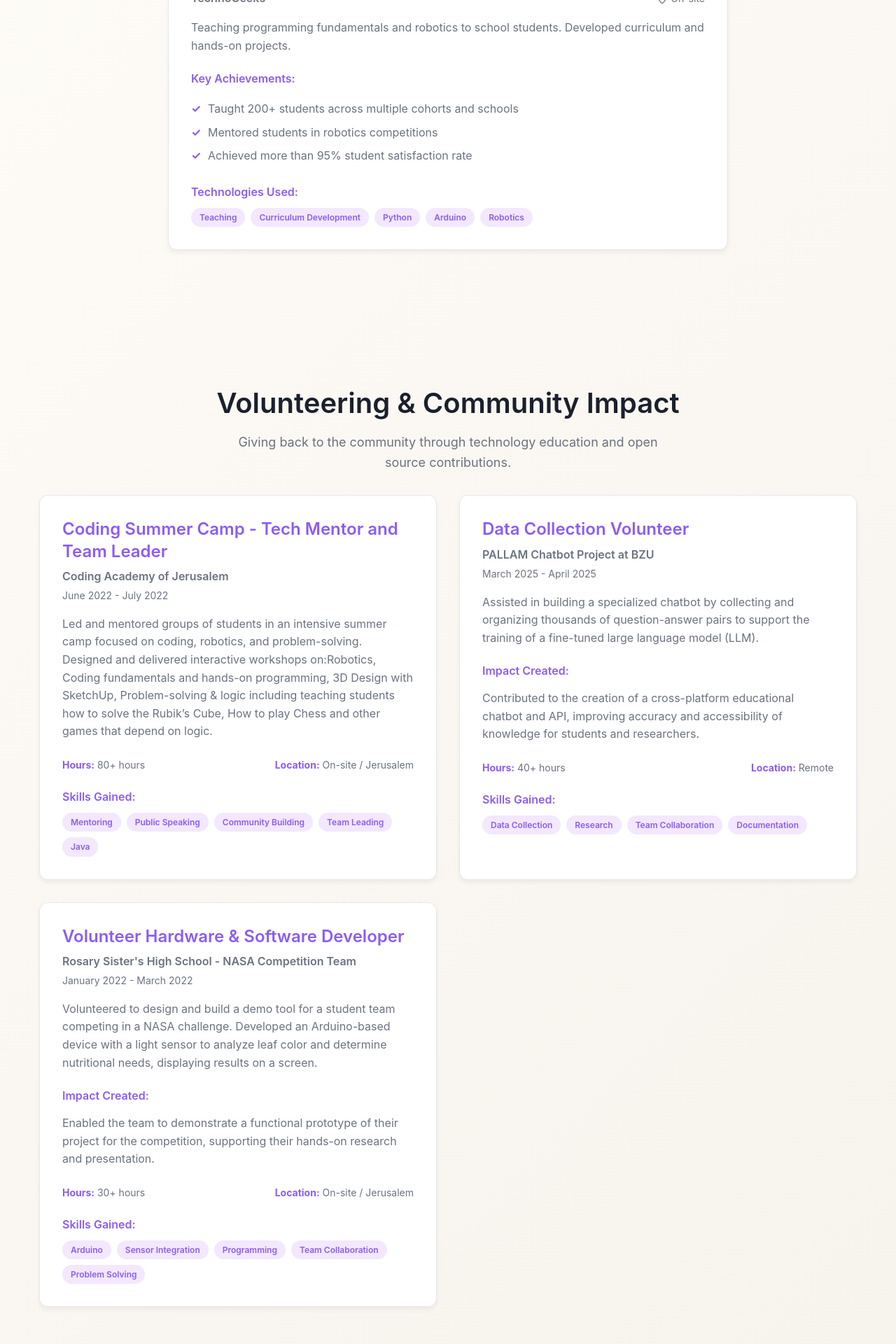
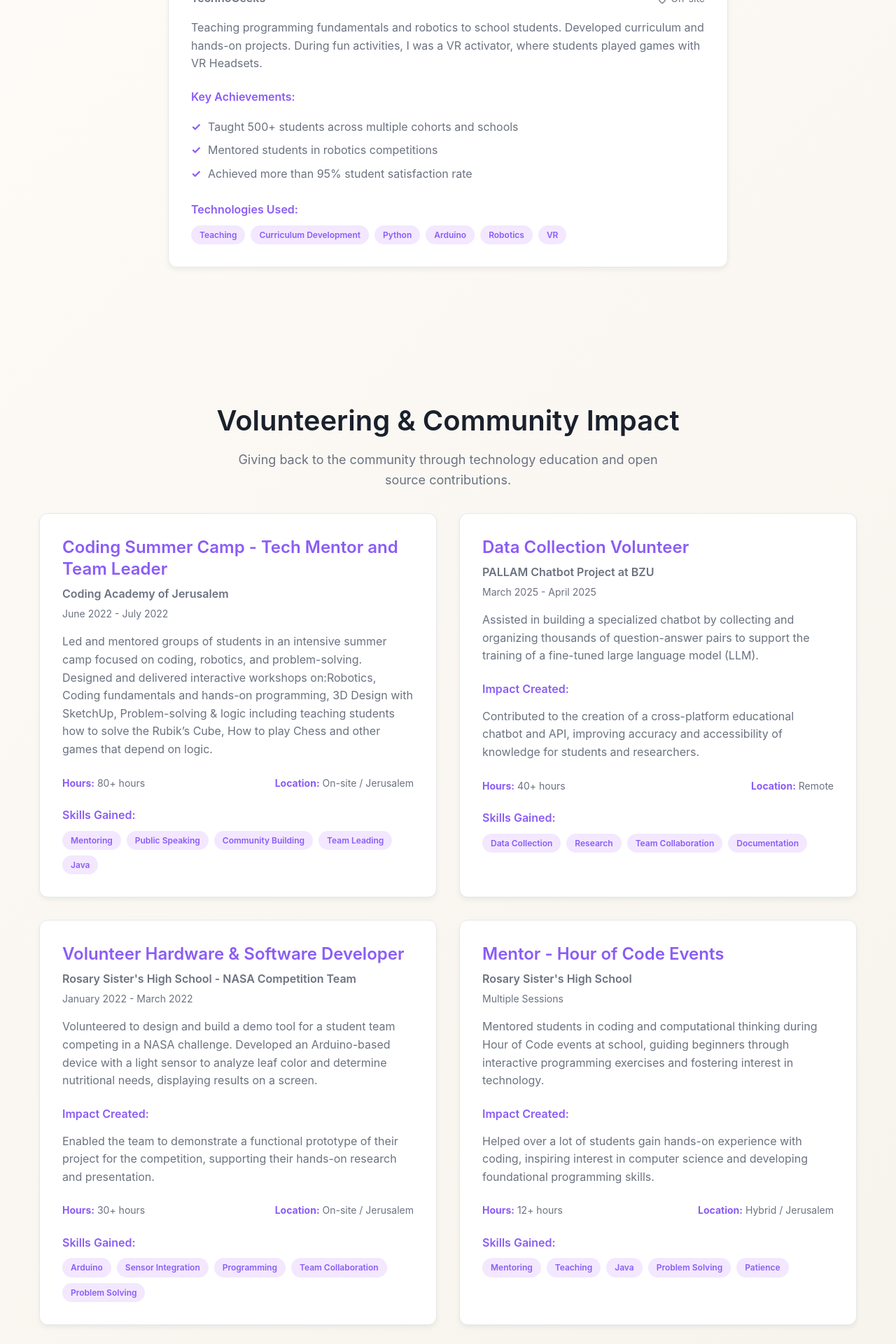
Before and after one commit to talaamm/portfolio, a React (Vite) app in the folder portfolio-site/: page /experience in a window 1280 px wide. Shown: the part 460-2380 px from the top of the page at 70% size. Built offline with nearby package versions, Linux system fonts and the light colour scheme.

Commit message:
projects & recommendations has to be done

```diff
--- a/portfolio-site/index.html
+++ b/portfolio-site/index.html
@@ -2,7 +2,7 @@
 <html lang="en">
   <head>
     <meta charset="UTF-8" />
-    <link rel="icon" type="image/svg+xml" href="/vite.svg" />
+    <link rel="icon" type="image/png" href="/src/assets/T.png" />
     <meta name="viewport" content="width=device-width, initial-scale=1.0" />
     <title>Tala Amm - Portfolio</title>
   </head>
--- a/portfolio-site/src/App.tsx
+++ b/portfolio-site/src/App.tsx
@@ -5,7 +5,7 @@ import Projects from './pages/Projects'
 import ProjectDetail from './pages/ProjectDetail'
 import Certifications from './pages/Certifications'
 import Experience from './pages/Experience'
-import Volunteering from './pages/Volunteering'
+// import Volunteering from './pages/Volunteering'
 import Recommendations from './pages/Recommendations'
 import Blog from './pages/Blog'
 import LanguageSkills from './pages/LanguageSkills'
@@ -24,7 +24,7 @@ function App() {
           <Route path="/projects/:id" element={<ProjectDetail />} />
           <Route path="/certifications" element={<Certifications />} />
           <Route path="/experience" element={<Experience />} />
-          <Route path="/volunteering" element={<Volunteering />} />
+          {/* <Route path="/volunteering" element={<Volunteering />} /> */}
           <Route path="/recommendations" element={<Recommendations />} />
           <Route path="/blog" element={<Blog />} />
           <Route path="/languages" element={<LanguageSkills />} />
--- a/portfolio-site/src/components/Navbar.tsx
+++ b/portfolio-site/src/components/Navbar.tsx
@@ -3,11 +3,11 @@ import { Link, useLocation } from 'react-router-dom'
 import { Menu, X } from 'lucide-react'
 import { NAME } from '../config/constants'
 
-interface QuickLinkItem {
-  href: string
-  icon: React.ComponentType<{ size?: number }>
-  label: string
-}
+// interface QuickLinkItem {
+//   href: string
+//   icon: React.ComponentType<{ size?: number }>
+//   label: string
+// }
 
 const Navbar = () => {
   const [isMobileMenuOpen, setIsMobileMenuOpen] = useState(false)
--- a/portfolio-site/src/pages/Certifications.tsx
+++ b/portfolio-site/src/pages/Certifications.tsx
@@ -98,7 +98,7 @@ const Certifications = () => {
         <div className="certifications-grid">
           {certifications.map((cert, index) => (
             <motion.div
-              key={cert.credentialId}
+              // key={cert.credentialId}
               className="certification-card"
               initial={{ opacity: 0, y: 30 }}
               animate={{ opacity: 1, y: 0 }}
@@ -132,7 +132,7 @@ const Certifications = () => {
                 </div>
                 <div className="cert-id">
                   <Award size={16} />
-                  <span>{cert.credentialId}</span>
+                  {/* <span>{cert.credentialId}</span> */}
                 </div>
               </div>
 
--- a/portfolio-site/src/pages/Education.tsx
+++ b/portfolio-site/src/pages/Education.tsx
@@ -1,5 +1,5 @@
 import { motion } from 'framer-motion'
-import { GraduationCap, Award, Trophy, Star, BookOpen, Calendar, MapPin } from 'lucide-react'
+import { GraduationCap, Award, Trophy, Star, BookOpen, Calendar, MapPin, ExternalLink } from 'lucide-react'
 
 const Education = () => {
   const educationData = [
@@ -7,23 +7,23 @@ const Education = () => {
       id: 'bachelor',
       level: 'Bachelor Degree',
       institution: 'Birzeit University',
-      degree: 'Bachelor of Science in Computer Science',
-      location: 'Birzeit, Palestine',
-      startDate: '2021',
-      endDate: '2025',
+      degree: 'Bachelor of Engineering in Computer Engineering',
+      location: 'Birzeit City',
+      startDate: '2024',
+      endDate: '2028',
       status: 'In Progress',
-      gpa: '3.8/4.0',
+      gpa: '89/100',
       achievements: [
         {
           title: 'Honor\'s List',
-          description: 'Dean\'s List for 2 consecutive semesters',
+          description: 'Honor\'s List and Academic Excellence scholarship for 2 consecutive semesters so far',
           icon: '🏆',
           highlight: '2x Consecutive',
           color: '#fbbf24'
         },
         {
           title: 'Calculus Excellence',
-          description: 'Achieved 99% in Advanced Calculus',
+          description: 'Achieved 99% in the Calculus Course',
           icon: '📊',
           highlight: '99% Grade',
           color: '#10b981'
@@ -36,51 +36,106 @@ const Education = () => {
           color: '#3b82f6'
         }
       ],
-      description: 'Pursuing a comprehensive Computer Science degree with focus on software engineering, algorithms, and modern development practices.',
-      logo: '🎓'
+      description: 'Pursuing a Computer Engineering degree with focus on software engineering, algorithms, and modern development practices.',
+      logo: 'https://upload.wikimedia.org/wikipedia/ar/thumb/1/16/Birzeit_University_logo.svg/1280px-Birzeit_University_logo.svg.png'
+    },
+    {
+      id: 'certificate',
+      level: 'Certificate',
+      institution: 'Notre Dame University x 01-Talent',
+      degree: 'Adam Coding & Beyond Program: Full-stack Development',
+      location: 'Jerusalem',
+      startDate: 'January 2024',
+      endDate: 'December 2025',
+      status: 'In Progress',
+      gpa: 'A+',
+      achievements: [
+        {
+          title: 'Honor\'s List',
+          description: 'Academic Excellence scholarship for 3 consecutive semesters',
+          icon: '🏆',
+          highlight: '3x Consecutive',
+          color: '#fbbf24'
+        },
+        {
+          title: 'Networking Hero',
+          description: 'Built strong professional connections with IT mentors and industry professionals while still a student, expanding my network and gaining early exposure to practical work experience.',
+          icon: '👥',
+          highlight: 'STRONG CONNECTIONS',
+          color: '#fbbf24'
+        },
+        {
+          title: 'Academic Excellence',
+          description: 'Consistently high performance across all subjects',
+          icon: '⭐',
+          highlight: 'Top Performer',
+          color: '#3b82f6'
+        }
+      ],
+      description: 'Enrolled in a comprehensive coding and professional development program that combines technical training with mentorship. The program connected me with multiple experienced IT mentors, providing insights into real-world work environments and guidance on building a career in technology.',
+      logo: 'https://media.licdn.com/dms/image/v2/D4D0BAQGVx9FXWENtIw/company-logo_200_200/company-logo_200_200/0/1734096794786/notre_dame_international_jerusalem_logo?e=2147483647&v=beta&t=QCkMEwPTF7WMIC-MfUjjZi8vujBjgU4fWu5fwhcciBg'
     },
     {
       id: 'high-school',
       level: 'High School',
-      institution: 'Al-Iman Secondary School',
-      degree: 'Tawjihi (Palestinian General Secondary Education)',
-      location: 'Jerusalem, Palestine',
-      startDate: '2017',
-      endDate: '2021',
+      institution: 'Rosary Sister\'s High School',
+      degree: 'Tawjihi (General Second Secondary Education - Scientific Stream)',
+      location: 'Jerusalem',
+      startDate: '2009',
+      endDate: '2023',
       status: 'Completed',
-      gpa: '98.5/100',
+      gpa: '99.4/100',
       achievements: [
         {
+          title: 'Mathmatics Contest Winner',
+          description: 'First place in a Mathmatics competiton 2016',
+          icon: '🏆',
+          highlight: 'Golden Cup',
+          color: '#fbbf24',
+          url: 'https://drive.google.com/file/d/1tJ7_cpjikqAceJup9-CnRutVDY1dotDr/view?usp=sharing',
+        },
+        {
+          title: 'General Knowledge Contest',
+          description: 'Third place in a General Knowledge Contest at Al-Iman schools - 2019',
+          icon: '🥉',
+          highlight: 'Curious Mind',
+          color: '#8b5cf6',
+          url: 'https://drive.google.com/file/d/1RXnnp5E3KqYnkpM0La6wt2cFmM49uJUE/view?usp=sharing',
+        },
+        {
           title: 'School Valedictorian',
-          description: 'Highest grade in the entire school',
+          description: 'Highest grade in the entire school - Tawjihi Scientific Stream',
           icon: '🥇',
           highlight: '1st Place',
+          url: 'https://drive.google.com/file/d/1odS4x_k6on6QQpXbSxFgBK0SQylgK3Rp/view?usp=sharing',
           color: '#fbbf24'
         },
         {
           title: 'District Excellence',
-          description: 'Second highest grade in Jerusalem District',
+          description: 'Second highest grade in Jerusalem District - Tawjihi Scientific Stream',
           icon: '🥈',
           highlight: '2nd District',
           color: '#6b7280'
         },
         {
-          title: 'National Recognition',
-          description: 'Third highest grade across Palestine',
+          title: 'National & International Standing',
+          description: 'Third highest grade across the countrey and worldwide - Tawjihi Scientific Stream',
           icon: '🥉',
-          highlight: '3rd National',
+          highlight: '3rd Global',
           color: '#cd7c2f'
         },
         {
-          title: 'International Standing',
-          description: 'Third highest grade worldwide',
-          icon: '🌍',
-          highlight: '3rd Global',
-          color: '#8b5cf6'
-        }
+          title: 'Model United Nations Participant',
+          description: 'Participated in two MUN conferences during high school, engaging in debate, diplomacy, and public speaking.',
+          icon: '🕊️',
+          highlight: 'Active Debater',
+          url: 'https://drive.google.com/file/d/1w3useTWBZd7p5lz6ZCLT0cKQnAxuhcu9/view?usp=sharing',
+          url2: 'https://drive.google.com/file/d/1JiJROeOyK6SF_Uefh8Nw47fCEZWxBUUm/view?usp=sharing',
+          color: '#3b82f6'
+        },
       ],
-      description: 'Outstanding academic performance in the Palestinian Tawjihi examination, achieving top rankings both nationally and internationally.',
-      logo: '🏫'
+      description: "Completed the Tawjihi Scientific Stream at Rosary Sister's High School with outstanding academic performance, achieving top rankings locally, nationally, and internationally. Recognized for excellence in mathematics, general knowledge, and overall academic performance, including serving as valedictorian. Actively participated in extracurricular activities such as Model United Nations, developing skills in debate, diplomacy, and public speaking. Demonstrated a strong combination of curiosity, leadership, and dedication throughout my high school years.",
+      logo: 'https://th.bing.com/th/id/R.e92f340f2dbe7e5c3e4d0ea06cfc4136?rik=zOlCyuZiOM1Bww&riu=http%3a%2f%2fwww.rosaryshs-j.com%2fwp-content%2fuploads%2f2017%2f10%2fLogo-v2.png&ehk=7WG1CnsLq7E1IXnB4YQkUtwgXd55ZMtQZtb5DSIejps%3d&risl=&pid=ImgRaw&r=0&sres=1&sresct=1'
     }
   ]
 
@@ -124,7 +179,16 @@ const Education = () => {
               {/* Education Header */}
               <div className="education-header">
                 <div className="education-logo">
-                  <span style={{ fontSize: '3rem' }}>{education.logo}</span>
+                  {typeof education.logo === 'string' && (education.logo.startsWith('http://') || education.logo.startsWith('https://')) ? (
+                    <img
+                      src={education.logo}
+                      alt={`${education.institution} logo`}
+                      style={{ width: '52px', height: '52px', objectFit: 'contain' }}
+                    />
+                  ) : (
+                    <span>{education.logo}</span>
+                  )}
+                  {/* <span style={{ fontSize: '3rem' }}>{education.logo}</span> */}
                 </div>
                 <div className="education-info">
                   <div className="education-level">{education.level}</div>
@@ -190,6 +254,29 @@ const Education = () => {
                           {achievement.highlight}
                         </div>
                       </div>
+                      <div className="achievement-urls">
+                        {achievement.url && (
+                          <a
+                            href={achievement.url}
+                            target="_blank"
+                            rel="noopener noreferrer"
+                            className="post-link-small"
+                          >
+                            <ExternalLink size={16} />
+                          </a>
+                        )}
+                        {achievement.url2 && (
+                          <a
+                            href={achievement.url2}
+                            target="_blank"
+                            rel="noopener noreferrer"
+                            className="post-link-small"
+                          >
+                            <ExternalLink size={16} />
+                          </a>
+                        )}
+                      </div>
+
                     </motion.div>
                   ))}
                 </div>
@@ -198,8 +285,7 @@ const Education = () => {
           ))}
         </div>
 
-        {/* Academic Summary */}
-        <motion.div
+        {/* <motion.div
           className="academic-summary"
           initial={{ opacity: 0, y: 30 }}
           animate={{ opacity: 1, y: 0 }}
@@ -236,7 +322,7 @@ const Education = () => {
               </div>
             </div>
           </div>
-        </motion.div>
+        </motion.div>*/}
       </motion.section>
     </div>
   )
--- a/portfolio-site/src/pages/Experience.tsx
+++ b/portfolio-site/src/pages/Experience.tsx
@@ -11,14 +11,14 @@ const Experience = () => {
       company: 'TechnoGeeks',
       location: 'On-site',
       period: 'March 2024 - December 2024',
-      description: 'Teaching programming fundamentals and robotics to school students. Developed curriculum and hands-on projects.',
+      description: 'Teaching programming fundamentals and robotics to school students. Developed curriculum and hands-on projects. During fun activities, I was a VR activator, where students played games with VR Headsets.',
       achievements: [
-        'Taught 200+ students across multiple cohorts and schools',
+        'Taught 500+ students across multiple cohorts and schools',
         // 'Developed interactive coding curriculum',
         'Mentored students in robotics competitions',
         'Achieved more than 95% student satisfaction rate'
       ],
-      skills: ['Teaching', 'Curriculum Development', 'Python', 'Arduino', 'Robotics']
+      skills: ['Teaching', 'Curriculum Development', 'Python', 'Arduino', 'Robotics' , 'VR']
     },
   ]
 
@@ -73,26 +73,16 @@ const Experience = () => {
       hours: '30+ hours',
       location: 'On-site / Jerusalem'
     },
-    // {
-    //   title: 'STEM Education Volunteer',
-    //   organization: 'Local School District',
-    //   period: '2022-09 - 2023-06',
-    //   description: 'Teaching robotics and programming to elementary and middle school students during after-school programs.',
-    //   impact: 'Introduced 200+ students to STEM fields, with 30% expressing interest in pursuing tech careers.',
-    //   skills: ['Teaching', 'Robotics', 'Arduino', 'Scratch', 'Event Planning'],
-    //   hours: '150+ hours',
-    //   location: 'Local Schools'
-    // },
-    // {
-    //   title: 'Tech for Social Good',
-    //   organization: 'Non-Profit Tech Alliance',
-    //   period: '2023-03 - Present',
-    //   description: 'Building web applications and digital tools for non-profit organizations to improve their operations.',
-    //   impact: 'Developed 5 digital solutions that improved efficiency for 3 non-profits, serving 1000+ beneficiaries.',
-    //   skills: ['Web Development', 'Database Design', 'User Research', 'Project Management'],
-    //   hours: '100+ hours',
-    //   location: 'Remote'
-    // }
+    {
+      title: 'Mentor - Hour of Code Events',
+      organization: "Rosary Sister's High School",
+      period: 'Multiple Sessions',
+      description: 'Mentored students in coding and computational thinking during Hour of Code events at school, guiding beginners through interactive programming exercises and fostering interest in technology.',
+      impact: 'Helped over a lot of students gain hands-on experience with coding, inspiring interest in computer science and developing foundational programming skills.',
+      skills: ['Mentoring', 'Teaching', 'Java', 'Problem Solving', 'Patience'],
+      hours: '12+ hours',
+      location: 'Hybrid / Jerusalem'
+    },
   ]
 
   // const totalImpact = {
```
Also changed, not shown: portfolio-site/src/assets/T.png (added), portfolio-site/src/pages/Volunteering.tsx (added).
